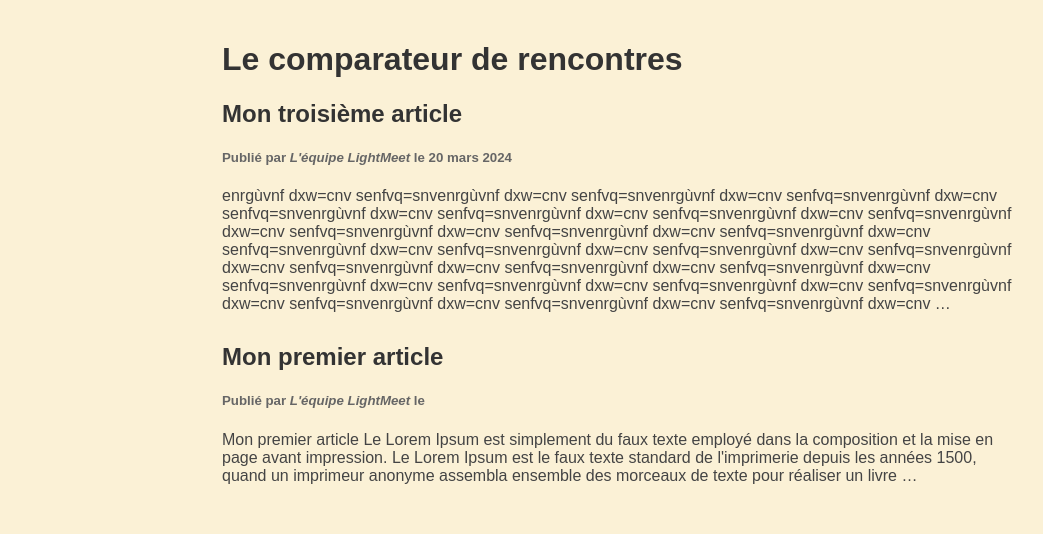
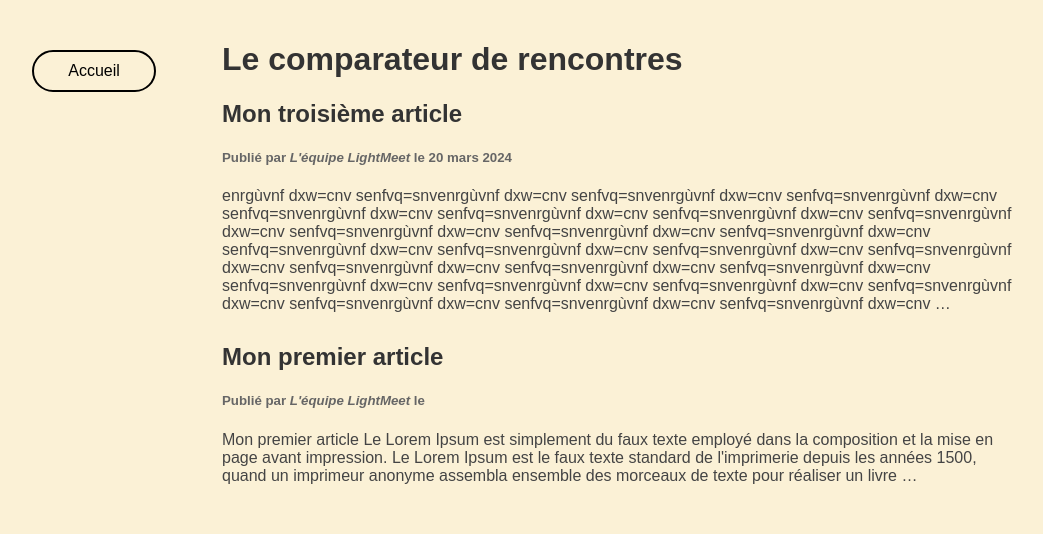
Before and after one commit to mikerault-l2m/lightmeet, a Django app: page /blog/ in a window 1280 px wide. Shown: the top 534 px of the page, without its empty margins (18-1061 px from the left). Run offline with Django 4.2, Linux system fonts and the light colour scheme; data comes from the database, SQL or seed files in the repository.

Commit message:
Formation 152 7 min

```diff
--- a/lightmeet/lightmeet/urls.py
+++ b/lightmeet/lightmeet/urls.py
@@ -3,7 +3,7 @@
 
 from django.conf import settings
 from django.conf.urls.static import static
-
+from django.contrib.auth.decorators import login_required
 from partner_meet.views import *
 from accounts.views import *
 from legal.views import *
@@ -48,9 +48,9 @@
 
     #Blog
     path('blog/',BlogHome.as_view(),name="blog_home"),
-    path('blog/create',BlogPostCreate.as_view(),name="blog_create"),
-    path('blog/edit/<str:slug>',BlogPostUpdate.as_view(),name="blog_edit"),
-    path('blog/delete/<str:slug>',BlogPostDelete.as_view(),name="blog_delete"),
-    path('blog/<str:slug>',BlogPostDetail.as_view(),name="blog_detail")
+    path('blog/create',login_required(BlogPostCreate.as_view()),name="blog_create"),
+    path('blog/<str:slug>',BlogPostDetail.as_view(),name="blog_detail"),
+    path('blog/edit/<str:slug>',login_required(BlogPostUpdate.as_view()),name="blog_edit"),
+    path('blog/delete/<str:slug>',login_required(BlogPostDelete.as_view()),name="blog_delete")
 
 ] + static(settings.MEDIA_URL, document_root=settings.MEDIA_ROOT)
--- a/lightmeet/posts/templates/posts/blogpost_list.html
+++ b/lightmeet/posts/templates/posts/blogpost_list.html
@@ -1,5 +1,5 @@
 <!DOCTYPE html>
-<html lang="en">
+<html lang="fr">
 <head>
     <meta charset="UTF-8">
     <meta name="viewport" content="width=device-width, initial-scale=1.0">
@@ -10,16 +10,14 @@
             font-family: Arial, sans-serif;
             margin: 0;
             padding: 0;
+            position: relative; /* Ajout */
         }
         .container {
             max-width: 800px;
             margin: 0 auto;
             padding: 20px;
         }
-        h1 {
-            color: #333;
-        }
-        h2 {
+        h1, h2 {
             color: #333;
         }
         h5 {
@@ -31,6 +29,24 @@
         article {
             margin-bottom: 30px;
         }
+        .accueil-button {
+            position: absolute; /* Ajout */
+            top: 50px; /* Ajout */
+            left: 50px; /* Ajout */
+            display: block;
+            width: 100px;
+            padding: 10px;
+            text-align: center;
+            background-color: transparent;
+            border: 2px solid black;
+            border-radius: 50px;
+            text-decoration: none;
+            color: black;
+        }
+        .accueil-button:hover {
+            background-color: black;
+            color: white;
+        }
     </style>
 </head>
 <body>
@@ -41,10 +57,11 @@
             <article>
                 <h2>{{ post.title }}</h2>
                 <h5>Publié par <i>L'équipe LightMeet</i> le {{ post.created_on|date:'j F Y' }}</h5>
-            <p>{{ post.content|safe|truncatewords:50}}</p>
+                <p>{{ post.content|safe|truncatewords:50 }}</p>
             </article>
         {% endfor %}
     </div>
 
+    <a href="{% url 'blog_home' %}" class="accueil-button">Accueil</a>
 </body>
 </html>
```
Also changed, not shown: lightmeet/posts/templates/posts/base_Posts.html (deleted, +0 -35 lines). Lines whose indentation alone changed are shown as unchanged.
